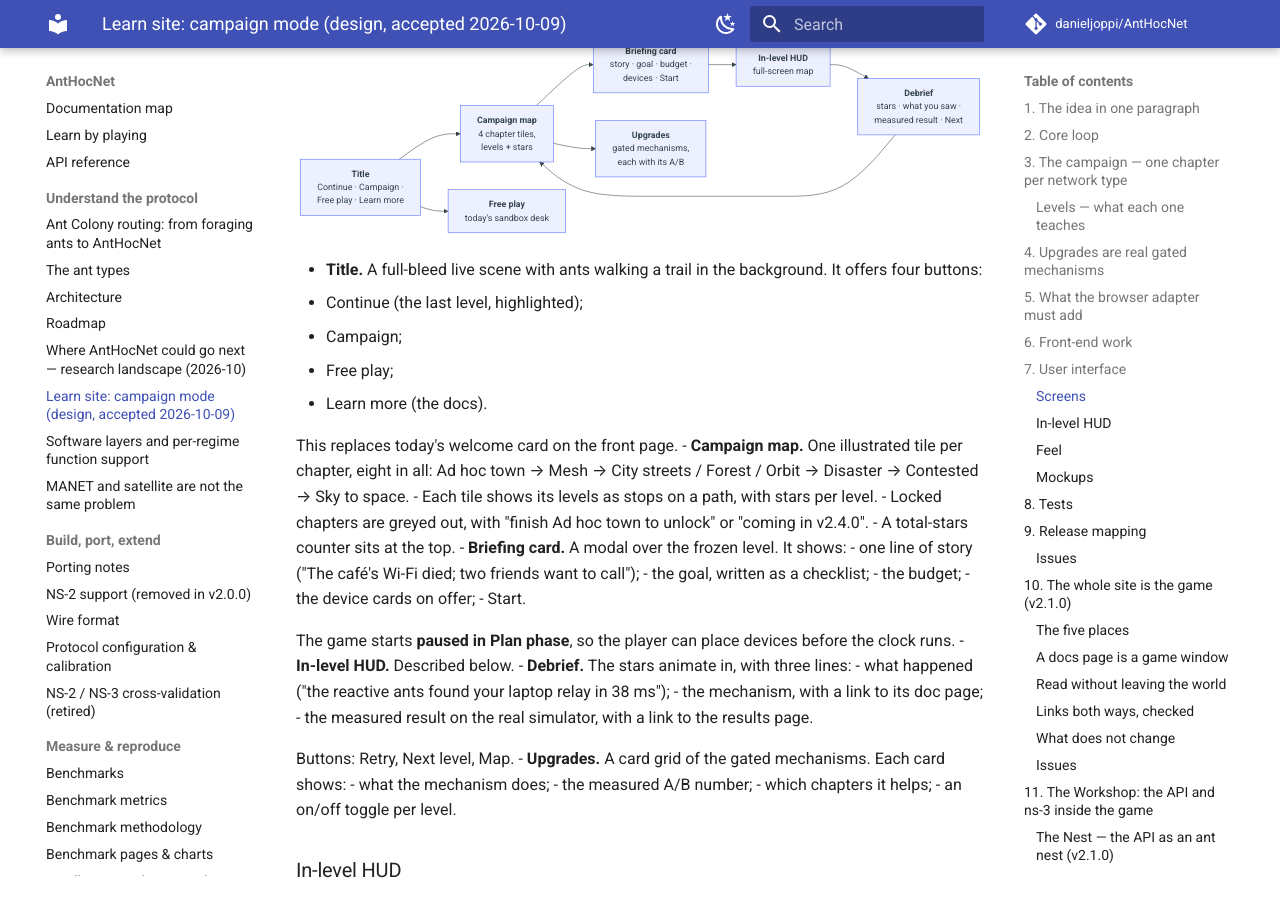
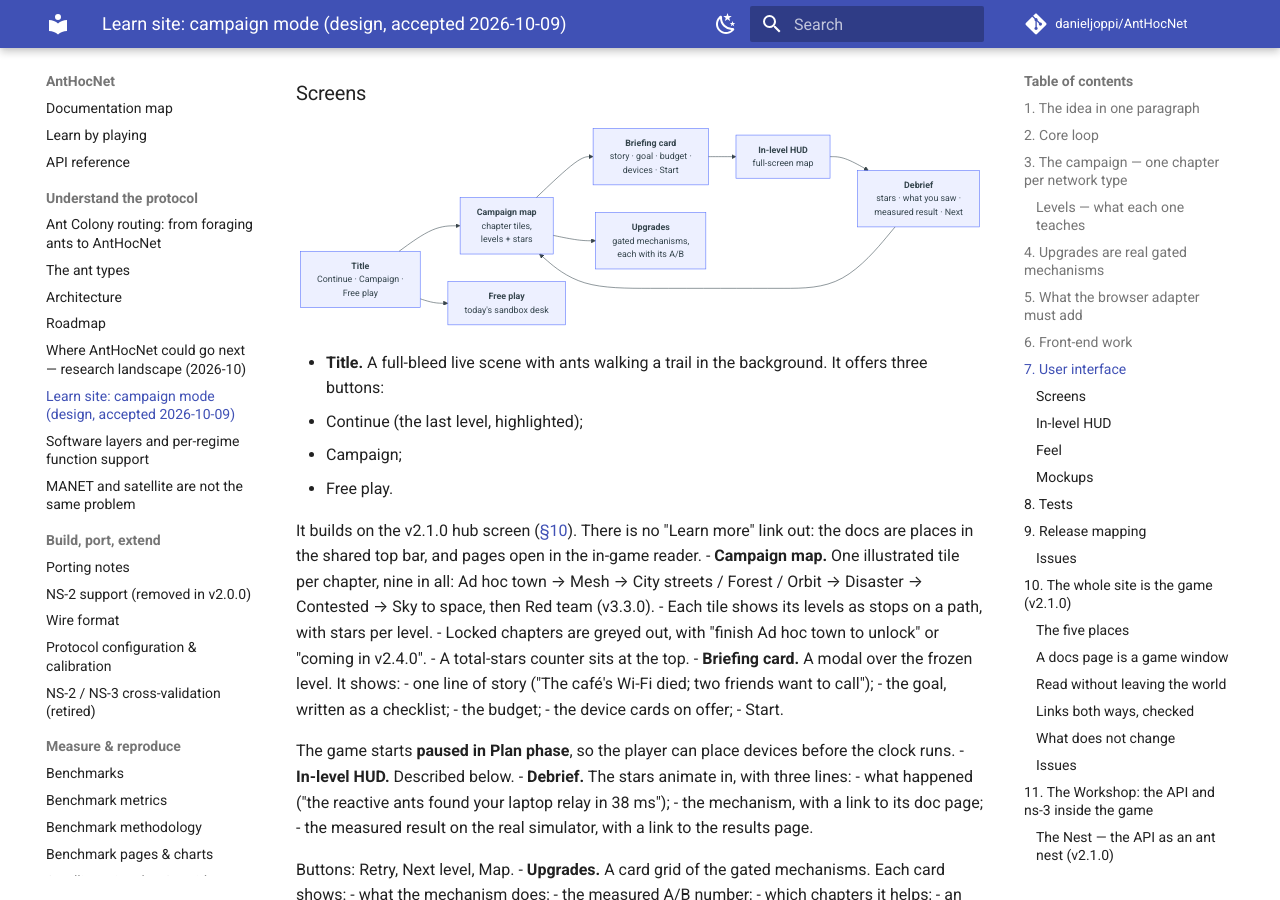
Before and after one commit to danieljoppi/AntHocNet, an MkDocs documentation site: the page built from docs/learn-campaign.md, in a window 1280 px wide and 900 px high, scrolled down 9224 px. Built offline with MkDocs 1.6.1 and Material for MkDocs 9.7.7, drawn with Linux system fonts in a browser that asks for light colours; comment, search, counter and statistics services are not loaded; some of the changed text lies outside the part shown.

Commit message:
docs: final review pass on the replan, site and Workshop docs and their label convention
Review of every ticket and doc touched since the replan, fixing what had
drifted:

learn-campaign.md
- Status header now points at §10 (whole site is the game, #626) and §11
  (the Workshop, #634).
- §7 title screen: the "Learn more (the docs)" button is gone. The docs are
  places in the shared top bar and open in the in-game reader; the title
  builds on the v2.1.0 hub. The screens diagram drops it too.
- Campaign map: "4 chapter tiles" / "eight in all" corrected to nine chapters
  (Red team at v3.3.0); the map mockup's alt text said four tiles where the
  image shows eight.
- Hub mockup: "eight chapters, ad hoc town to orbit" -> "nine chapters, ad
  hoc town to space" (orbit is chapter 5); PNG re-rendered.

roadmap.md: the replan's issue list stopped at #602; it now names the
infrastructure epic (#603, #604-#621), #622-#625, #626 and #634.

ADR-0013 + issue templates: the area list gains `learn-site` (used since the
replan but never recorded), and `packaging` is stated to cover CI pipelines.
The bug and enhancement templates offer the learn-site area.

AGENTS.md and the learn-site skill point at §10/§11 and epics #626/#634.

Issue labels fixed in the same pass (no file change):
- type: #564 enhancement, #565 verification, #537 enhancement (+ model:opus-4.8);
- exactly one type: #607/#618/#619 enhancement, #609-#612/#616 chore,
  #625 documentation, #626/#627/#629/#631/#632/#634/#635 enhancement;
- area: CI issues #607/#609-#611/#616/#618/#619/#333 gain packaging.
The roadmap infrastructure table (20 rows) and every issue cited in the ladder
rows were cross-checked against their release labels: no mismatch.

Co-Authored-By: Claude Opus 5.5 <noreply@anthropic.com>
Claude-Session: https://claude.ai/code/session_01HNDVU4LKsoUZ4oGXKuibE2

````diff
--- a/docs/images/site-in-game-mockup.html
+++ b/docs/images/site-in-game-mockup.html
@@ -128,7 +128,7 @@
         <h2>Help the ants find the way</h2>
         <p>The real routing core, running as WebAssembly in your browser. Fix a broken network; the ants do the routing.</p>
         <ul>
-          <li><b>Campaign</b><span>eight chapters, ad hoc town to orbit</span> <span class="n">v2.2.0+</span></li>
+          <li><b>Campaign</b><span>nine chapters, ad hoc town to space</span> <span class="n">v2.2.0+</span></li>
           <li><b>Free play</b><span>phones, mesh, cars, drones, satellites</span> <span class="n">5 worlds</span></li>
           <li><b>Academy</b><span>one mission per ant mechanism</span> <span class="n">8 missions + challenges</span></li>
         </ul>
--- a/docs/learn-campaign.md
+++ b/docs/learn-campaign.md
@@ -6,6 +6,10 @@
 > It builds on the learn site that ships today: the game at the site root, the
 > core compiled to WebAssembly, and 8 Academy missions plus 4 world challenges
 > ([ADR-0021](adr/0021-the-browser-is-an-adapter.md)).
+>
+> Two later sections widen it from the campaign to the whole site:
+> - [§10](#10-the-whole-site-is-the-game-v210): from v2.1.0 the docs and the API are places inside the game (epic [#626](https://github.com/danieljoppi/AntHocNet/issues/626));
+> - [§11](#11-the-workshop-the-api-and-ns-3-inside-the-game): the Workshop, where the API and the ns-3 integration become things you do in the game (epic [#634](https://github.com/danieljoppi/AntHocNet/issues/634)).
 
 ## 1. The idea in one paragraph
 
@@ -253,16 +257,17 @@ flowchart LR
 ```
 
 - **Title.** A full-bleed live scene with ants walking a trail in the
-  background. It offers four buttons:
+  background. It offers three buttons:
   - Continue (the last level, highlighted);
   - Campaign;
-  - Free play;
-  - Learn more (the docs).
+  - Free play.
 
-  This replaces today's welcome card on the front page.
-- **Campaign map.** One illustrated tile per chapter, eight in all: Ad hoc
+  It builds on the v2.1.0 hub screen ([§10](#10-the-whole-site-is-the-game-v210)).
+  There is no "Learn more" link out: the docs are places in the shared top bar,
+  and pages open in the in-game reader.
+- **Campaign map.** One illustrated tile per chapter, nine in all: Ad hoc
   town → Mesh → City streets / Forest / Orbit → Disaster → Contested → Sky to
-  space.
+  space, then Red team (v3.3.0).
   - Each tile shows its levels as stops on a path, with stars per level.
   - Locked chapters are greyed out, with "finish Ad hoc town to unlock" or
     "coming in v2.4.0".
@@ -373,7 +378,7 @@ The [mockups](#mockups) below show the campaign map and the in-level HUD.
 Static mockups, not the implementation. Both are rendered from a standalone
 HTML file in the repository's style.
 
-![Campaign map mockup: four chapter tiles with level stops and stars](images/learn-campaign-map.png)
+![Campaign map mockup: eight chapter tiles with level stops and stars; locked chapters greyed out](images/learn-campaign-map.png)
 
 ![In-level HUD mockup: goal tracker, route card, device dock and budget over a full-screen map](images/learn-campaign-hud.png)
 
````
Also changed, not shown: other parts of docs/learn-campaign.md (+1 -1 lines), .claude/skills/learn-site/SKILL.md (+1 -1 lines), AGENTS.md (+1 -1 lines), docs/adr/0013-track-bugs-and-findings-as-issues.md (+2 -1 lines), docs/roadmap.md (+6 -0 lines), docs/images/site-game-hub.png, 2 other files.
